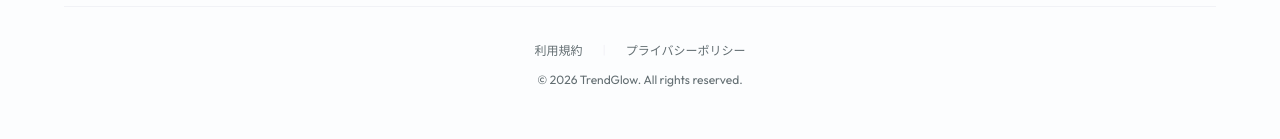
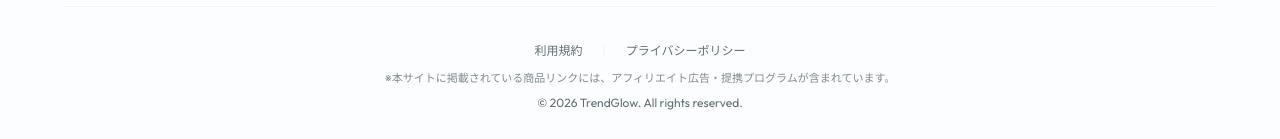
Before and after one commit to yrueymai1236-cpu/beauty-trends-app, a React (Vite) app: page / in a window 1280 px wide. Shown: the part 1261-1400 px from the top of the page. Built offline with nearby package versions, Linux system fonts and the light colour scheme; no server answers.

Commit message:
Legal: Add PR disclosure statement to footer for stealth marketing compliance under Japanese consumer law

```diff
--- a/src/App.jsx
+++ b/src/App.jsx
@@ -433,6 +433,9 @@ function App() {
             プライバシーポリシー
           </button>
         </div>
+        <p style={{ margin: '0 0 6px 0', fontSize: '11px', opacity: 0.8 }}>
+          ※本サイトに掲載されている商品リンクには、アフィリエイト広告・提携プログラムが含まれています。
+        </p>
         <p style={{ margin: 0 }}>© {new Date().getFullYear()} TrendGlow. All rights reserved.</p>
       </footer>
 
```
